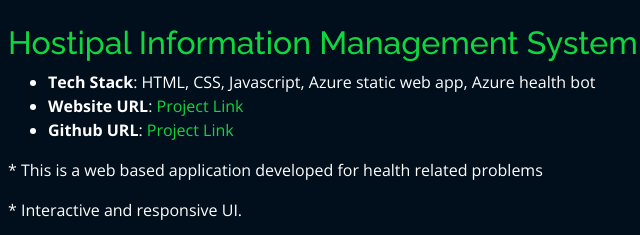
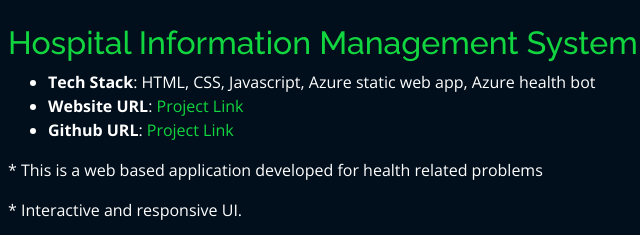
Before and after one commit to sanjayk196/portfoilo, a plain HTML site: page projects/hos.html in a window 1280 px wide. Shown: the top 235 px of the page, 77-717 px from the left. Drawn offline with nearby package versions, Linux system fonts and the light colour scheme; files whose address does not match are found by name.

Commit message:
Update hos.html

```diff
--- a/projects/hos.html
+++ b/projects/hos.html
@@ -2,7 +2,7 @@
     <meta charset="utf-8">
     <meta content="width=device-width, initial-scale=1.0" name="viewport">
 
-    <title>Hostipal Information Management System</title>
+    <title>Hospital Information Management System</title>
     <meta content="" name="descriptison">
     <meta content="" name="keywords">
 
@@ -43,7 +43,7 @@
 
             <div class="col-lg-12 portfolio-info">
               <br>
-              <h2 style="color:#12d640">Hostipal Information Management System</h2>
+              <h2 style="color:#12d640">Hospital Information Management System</h2>
               <ul>
                 <li><strong>Tech Stack</strong>: HTML, CSS, Javascript, Azure static web app, Azure health bot</li>
                 <li><strong>Website URL</strong>: <a href="https://lemon-coast-0b9c2b500.3.azurestaticapps.net/" target="_blank">Project Link</a></li>
```
